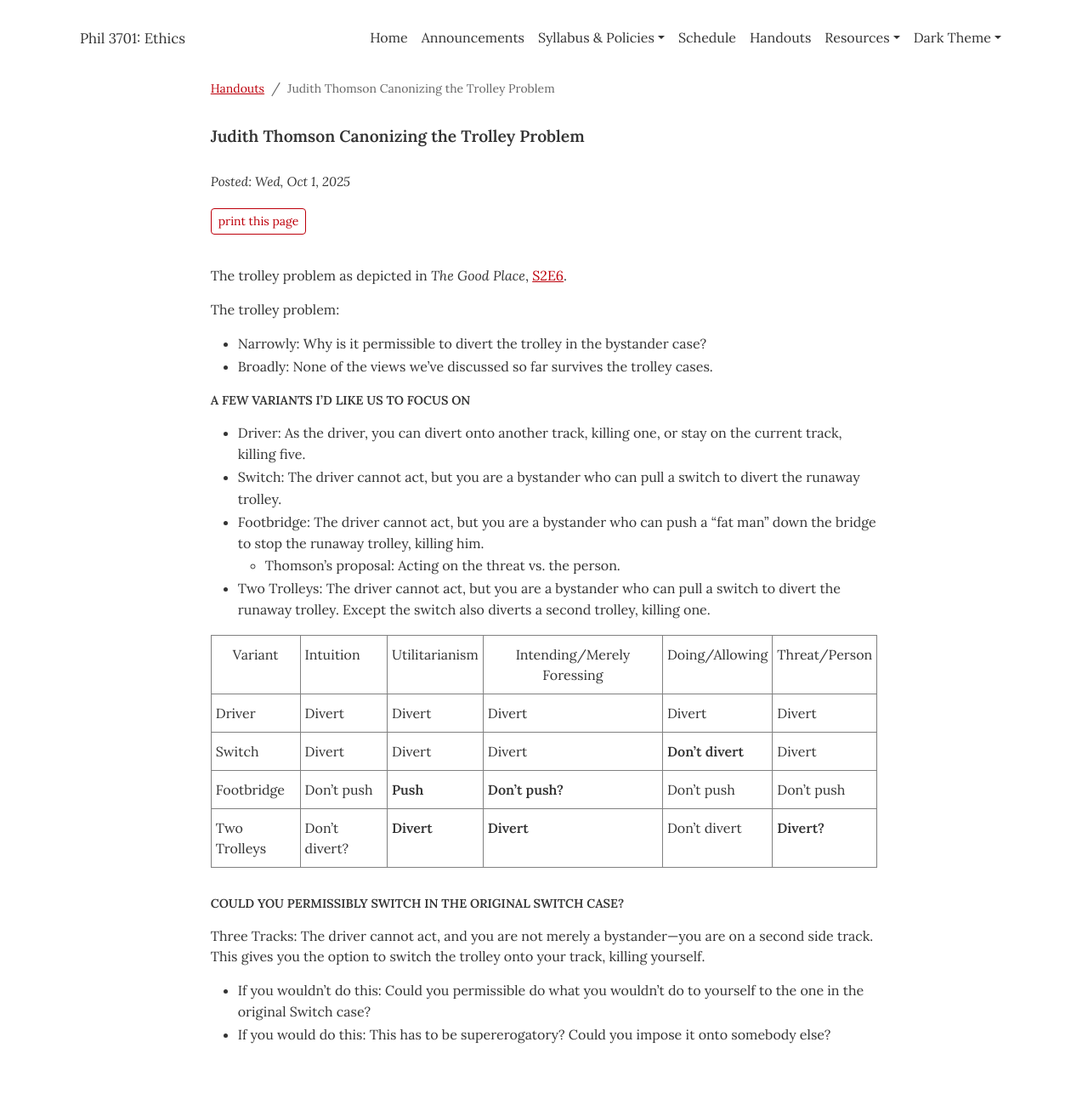
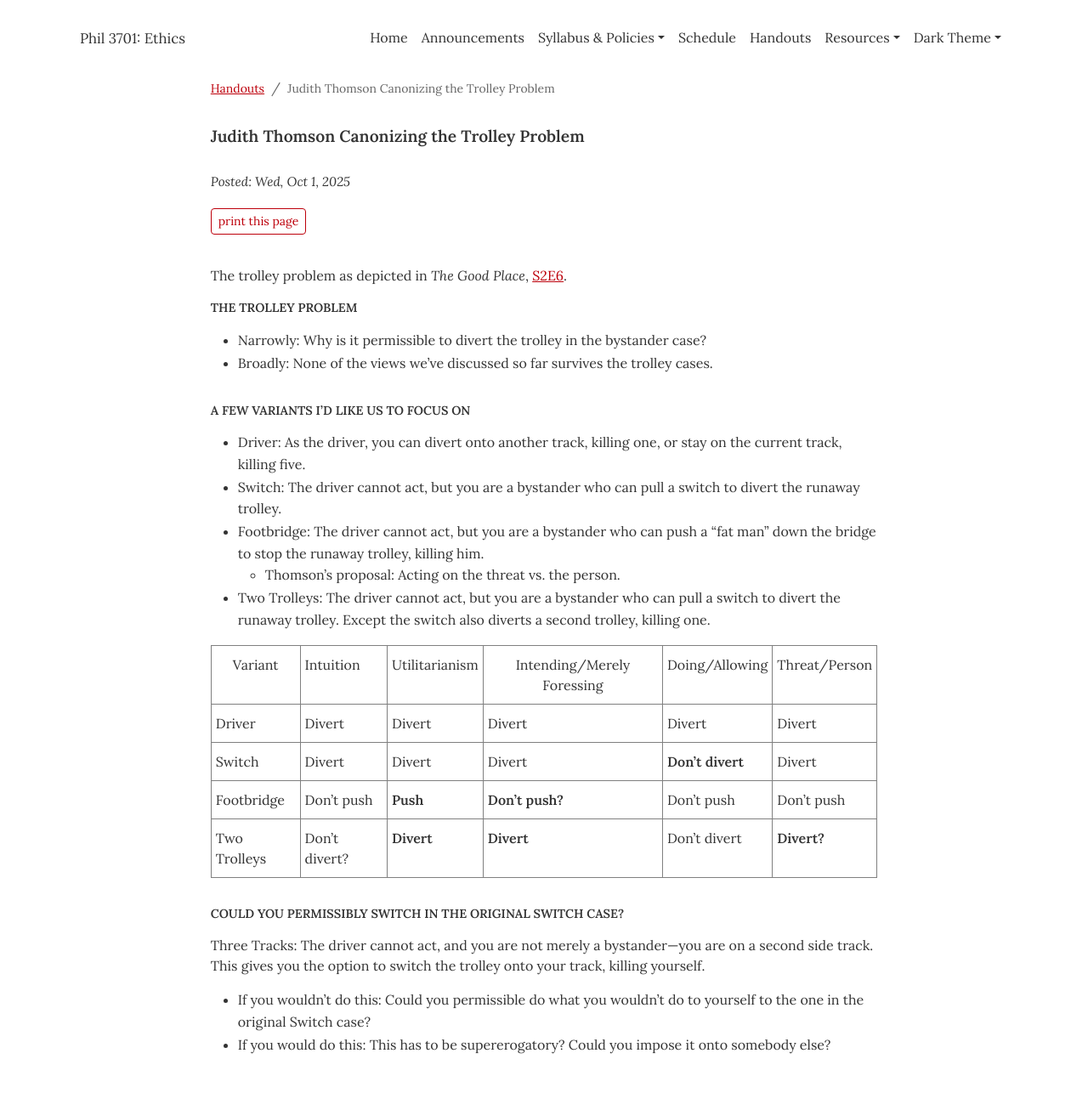
Before and after one commit to dingherself/ethics, a Jekyll site: the page built from handouts/_posts/2025-09-31-thomson.md, in a window 1280 px wide. Shown: the whole page at 85% size. Built offline with Jekyll 4.4.1, drawn with Linux system fonts in a browser that asks for light colours.

Commit message:
formatting

```diff
--- a/handouts/_posts/2025-09-31-thomson.md
+++ b/handouts/_posts/2025-09-31-thomson.md
@@ -6,7 +6,7 @@ module: "Now, theories"
 
 The trolley problem as depicted in *The Good Place*, [S2E6](https://www.youtube.com/watch?v=DtRhrfhP5b4).
 
-The trolley problem:
+## The trolley problem
 
 - Narrowly: Why is it permissible to divert the trolley in the bystander case?
 - Broadly: None of the views we’ve discussed so far survives the trolley cases.
```
